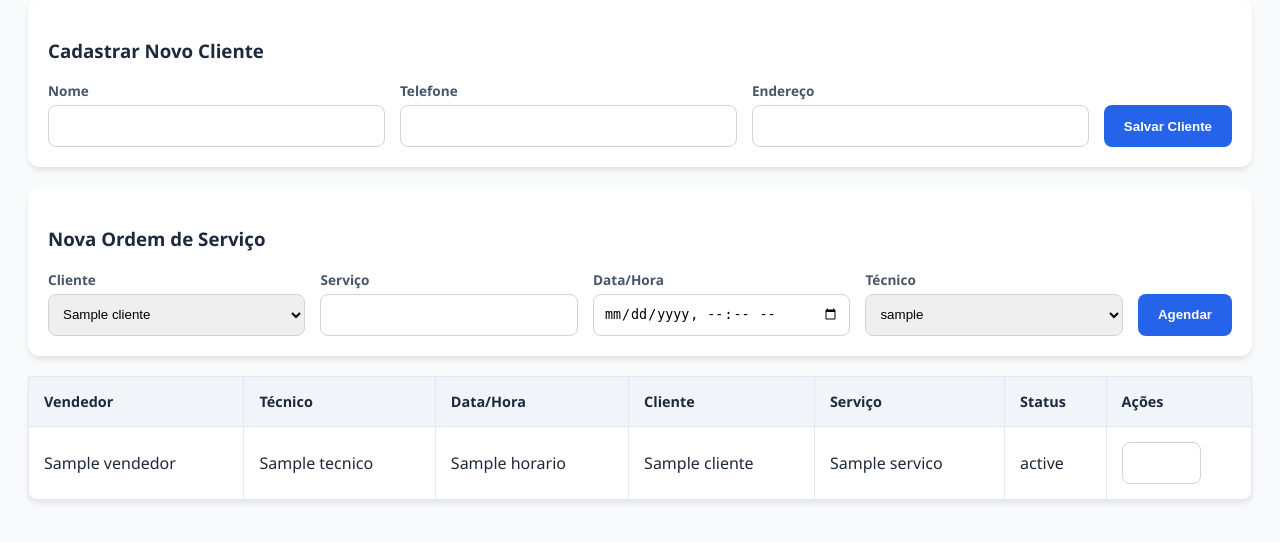
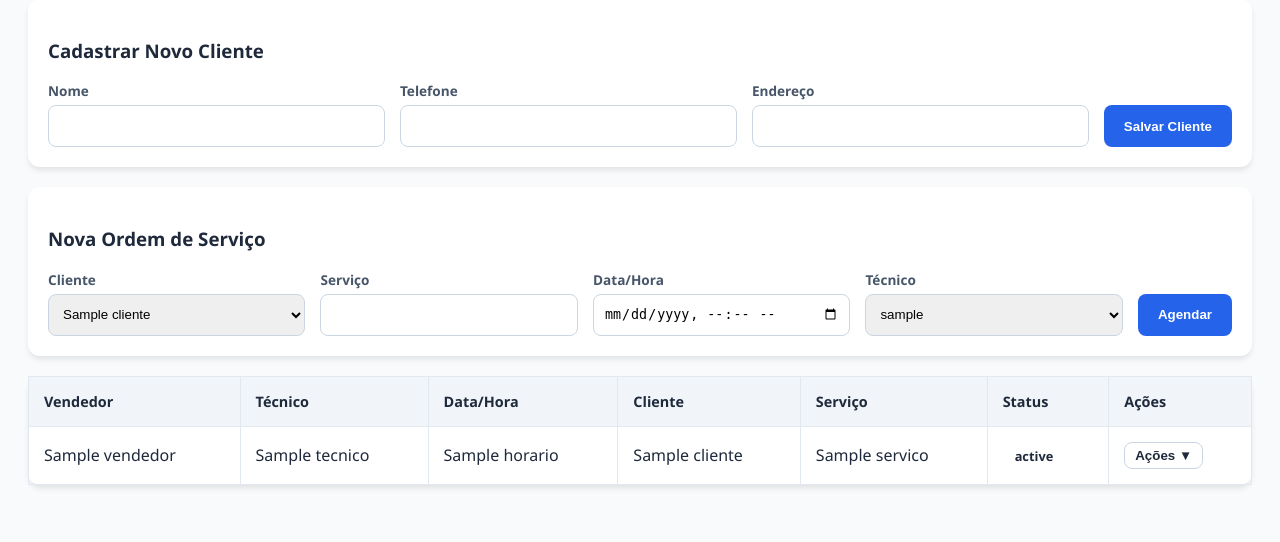
Before and after one commit to davidsonsuportelj-sys/agenda, a Flask app: template templates/index.html in a window 1280 px wide. Shown: the part 135-677 px from the top of the page. Run offline with Flask 3, Linux system fonts and the light colour scheme; the template is opened without the code that fills it: most values are stand-ins (such as "Sample title", 1, 10 or a date in 2020).

Commit message:
Atualização de Site

```diff
--- /dev/null
+++ b/static/style.css
@@ -0,0 +1,26 @@
+:root { --primary: #2563eb; --bg: #f8fafc; --text: #1e293b; --white: #ffffff; }
+
+body { font-family: 'Segoe UI', Tahoma, sans-serif; background: var(--bg); color: var(--text); padding: 20px; }
+
+.header { display: flex; justify-content: space-between; align-items: center; margin-bottom: 20px; }
+.card { background: var(--white); padding: 20px; border-radius: 12px; box-shadow: 0 4px 6px -1px rgba(0,0,0,0.1); margin-bottom: 20px; }
+
+form { display: flex; flex-wrap: wrap; gap: 15px; align-items: flex-end; }
+.field-wrapper { flex: 1; min-width: 180px; }
+
+label { font-size: 0.85rem; font-weight: 600; margin-bottom: 5px; display: block; color: #475569; }
+input, select { width: 100%; padding: 10px; border: 1px solid #cbd5e1; border-radius: 8px; box-sizing: border-box; height: 42px; }
+button { background: var(--primary); color: white; border: none; padding: 10px 20px; border-radius: 8px; cursor: pointer; font-weight: bold; height: 42px; }
+
+.table-responsive { overflow-x: visible; background: var(--white); border-radius: 12px; box-shadow: 0 4px 6px -1px rgba(0,0,0,0.1); position: relative; }
+table { width: 100%; border-collapse: collapse; border: 1px solid #e2e8f0; }
+th { background: #f1f5f9; padding: 15px; text-align: left; font-size: 0.9rem; border: 1px solid #e2e8f0; }
+td { padding: 15px; border: 1px solid #e2e8f0; position: relative; }
+
+/* Menu de Ações (Corrigido para não sobrepor) */
+.dropup { position: relative; display: inline-block; }
+.btn-acoes { background: none; border: 1px solid #cbd5e1; color: var(--text); padding: 5px 10px; cursor: pointer; height: auto; }
+.dropup-content { display: none; position: absolute; bottom: 100%; right: 0; background: white; border: 1px solid #cbd5e1; border-radius: 8px; box-shadow: 0 10px 20px rgba(0,0,0,0.2); z-index: 9999; min-width: 180px; padding: 10px; }
+.dropup:hover .dropup-content { display: block; }
+
+.status-badge { padding: 6px 12px; border-radius: 20px; font-weight: 600; font-size: 0.8rem; }
--- a/templates/index.html
+++ b/templates/index.html
@@ -4,34 +4,7 @@
     <meta charset="UTF-8">
     <meta name="viewport" content="width=device-width, initial-scale=1.0">
     <title>Agenda de Serviços</title>
-    <style>
-        :root { --primary: #2563eb; --bg: #f8fafc; --text: #1e293b; --white: #ffffff; }
-        body { font-family: 'Segoe UI', Tahoma, sans-serif; background: var(--bg); color: var(--text); padding: 20px; }
-
-        .header { display: flex; justify-content: space-between; align-items: center; margin-bottom: 20px; }
-        .card { background: var(--white); padding: 20px; border-radius: 12px; box-shadow: 0 4px 6px -1px rgba(0,0,0,0.1); margin-bottom: 20px; }
-
-        /* Corrigindo o layout do form */
-        form { display: flex; flex-wrap: wrap; gap: 15px; align-items: flex-end; }
-        .field-wrapper { flex: 1; min-width: 180px; }
-
-        label { font-size: 0.85rem; font-weight: 600; margin-bottom: 5px; display: block; color: #475569; }
-        input, select { width: 100%; padding: 10px; border: 1px solid #cbd5e1; border-radius: 8px; box-sizing: border-box; height: 42px; }
-        button { background: var(--primary); color: white; border: none; padding: 10px 20px; border-radius: 8px; cursor: pointer; font-weight: bold; height: 42px; }
-
-        /* Tabela e Menu de Ações (Corrigindo o bug de sobreposição) */
-        .table-responsive { overflow-x: visible; background: var(--white); border-radius: 12px; box-shadow: 0 4px 6px -1px rgba(0,0,0,0.1); position: relative; }
-        table { width: 100%; border-collapse: collapse; border: 1px solid #e2e8f0; }
-        th { background: #f1f5f9; padding: 15px; text-align: left; font-size: 0.9rem; border: 1px solid #e2e8f0; }
-        td { padding: 15px; border: 1px solid #e2e8f0; position: relative; }
-
-        /* Dropup corrigido com z-index alto para não ficar escondido */
-        .dropup { position: relative; display: inline-block; }
-        .dropup-content { display: none; position: absolute; bottom: 100%; right: 0; background: white; border: 1px solid #cbd5e1; border-radius: 8px; box-shadow: 0 10px 20px rgba(0,0,0,0.2); z-index: 9999; min-width: 180px; padding: 10px; }
-        .dropup:hover .dropup-content { display: block; }
-
-        .status-badge { padding: 6px 12px; border-radius: 20px; font-weight: 600; font-size: 0.8rem; }
-    </style>
+    <link rel="stylesheet" href="{{ url_for('static', filename='style.css') }}">
 </head>
 <body>
 
@@ -74,16 +47,16 @@
                 <td>{{ item.horario }}</td>
                 <td>{{ item.clientes.nome if item.clientes else 'N/A' }}</td>
                 <td>{{ item.servico }}</td>
-                <td>{{ item.status }}</td>
+                <td><span class="status-badge">{{ item.status }}</span></td>
                 <td>
                     <div class="dropup">
-                        <button style="background: none; border: 1px solid #cbd5e1; padding: 5px 10px; cursor: pointer;">Ações ▼</button>
+                        <button class="btn-acoes">Ações ▼</button>
                         <div class="dropup-content">
                             <a href="{{ url_for('mudar_status', id=item.id, novo_status='Concluído') }}">Finalizar</a>
                             <a href="{{ url_for('cancelar', id=item.id) }}">Cancelar</a>
                             <form action="{{ url_for('reagendar', id=item.id) }}" method="POST">
-                                <input type="datetime-local" name="nova_data" required style="font-size: 0.8rem; margin-bottom: 5px;">
-                                <button type="submit" style="height: 30px; font-size: 0.8rem;">Reagendar</button>
+                                <input type="datetime-local" name="nova_data" required>
+                                <button type="submit">Reagendar</button>
                             </form>
                         </div>
                     </div>
```
